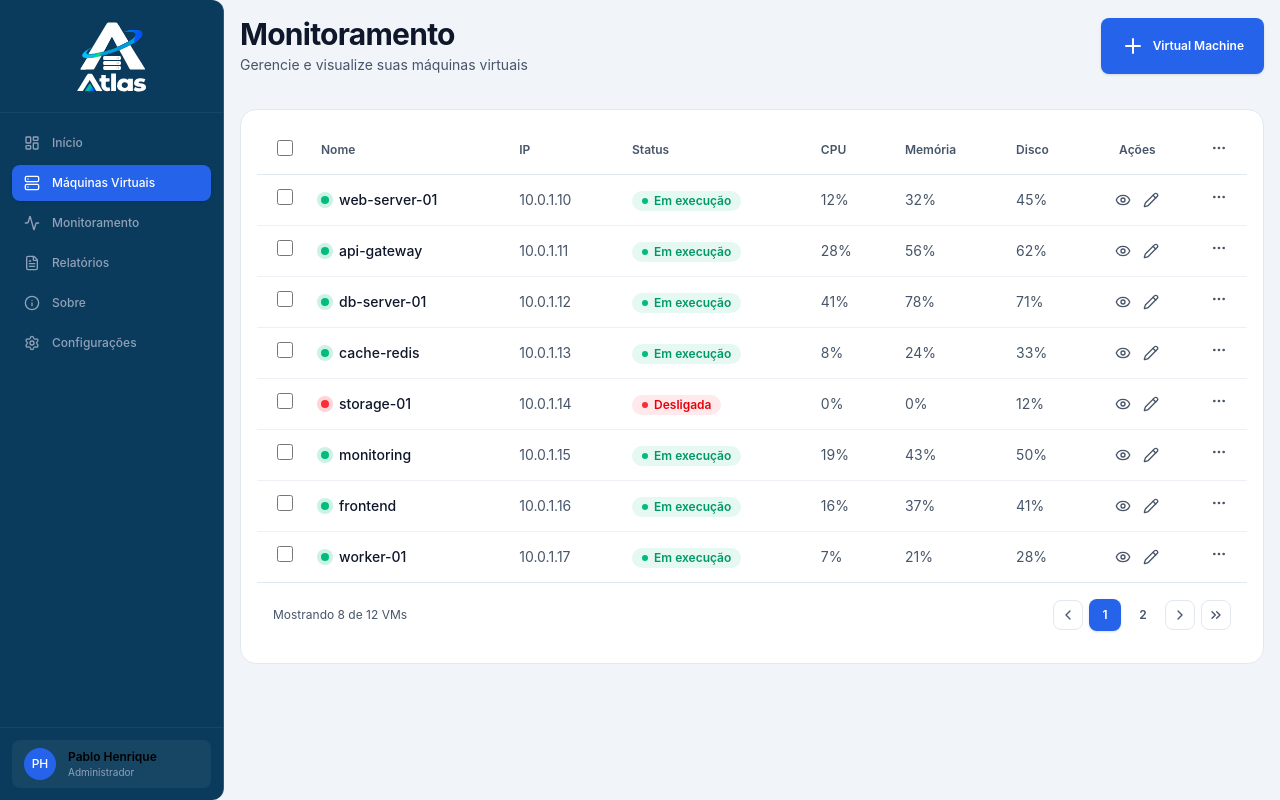
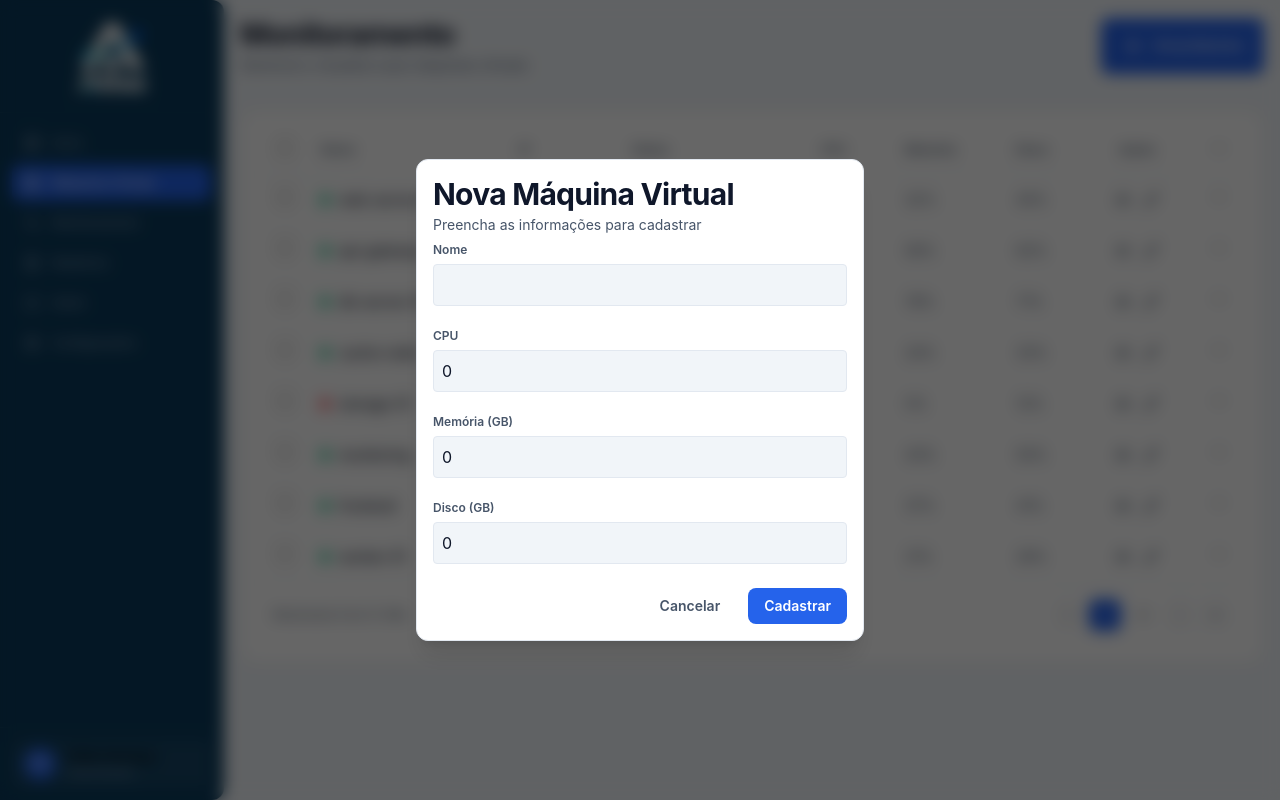
Before and after one commit to devpabloh/vm-flow, a React (Vite) app: page /virtual-machines in a window 1280 px wide. Both pictures are taken after a click on the button "Virtual Machine". Built offline with nearby package versions, Linux system fonts and the light colour scheme.

Commit message:
feat: "Adicionando funcionalidade de editar e funcionalidade de adicionar máquinas virtuais"

```diff
--- a/src/components/button.tsx
+++ b/src/components/button.tsx
@@ -1,5 +1,5 @@
 import { cva, type VariantProps } from 'class-variance-authority';
-import SpinnerIcon from '../assets/vite.svg?react';
+import SpinnerIcon from '../assets/spinner-loading.svg?react';
 import { Icon } from './icon';
 import { Text } from './text';
 
--- a/src/core-components/edit-vm-modal.tsx
+++ b/src/core-components/edit-vm-modal.tsx
@@ -3,35 +3,42 @@ import type {VirtualMachine} from '../core-components/vm-table'
 import {useState} from 'react'
 
 interface EditVmModalProps {
-    vm: VirtualMachine;
+    vm: VirtualMachine | null;
     onClose: ()=> void;
     onSave: (vm: VirtualMachine)=> void;
 }
 
 
 export function EditVmModal({vm,onClose,onSave}: EditVmModalProps){
-    const [name, setName] = useState(vm.name)
-    const [cpu, setCpu] = useState(vm.cpu)
-    const [memory, setMemory] = useState(vm.memory)
-    const [disk, setDisk] = useState(vm.disk)
+    const isEditing = Boolean(vm);
+
+    const [name, setName] = useState(vm?.name ?? '');
+    const [cpu, setCpu] = useState(vm?.cpu ?? 0);
+    const [memory, setMemory] = useState(vm?.memory ?? 0);
+    const [disk, setDisk] = useState(vm?.disk ?? 0);
 
     function handleSubmit(e: React.SubmitEvent){
         e.preventDefault();
 
-        onSave({
-            ...vm,
+        const vmData: VirtualMachine = {
+            id: vm?.id ?? crypto.randomUUID(),
+            ip: vm?.ip || '10.0.1.0',
+            status: vm?.status ?? 'running',
             name,
             cpu,
             memory,
             disk
-        });
+        }
+
+        onSave(vmData);
     }
 
 
     return (
         <div className='fixed inset-0 z-50 flex items-center justify-center bg-black/60 backdrop-blur-sm'>
-            <div>
-                <Text as='h2' variant='h2'>Editar máquina virtual: {vm.name}</Text>
+            <div className='w-full max-w-md bg-background-secondary p-4 rounded-xl border border-border-default shadow-xl'>
+                <Text as='h2' variant='h2'>{isEditing ? 'Editar Máquina virtual': 'Nova Máquina Virtual'}</Text>
+                <Text as='span' variant='caption'>{isEditing? vm?.name : 'Preencha as informações para cadastrar'}</Text>
                 <form
                     onSubmit={handleSubmit}
                     className='flex flex-col gap-4'
@@ -106,7 +113,7 @@ export function EditVmModal({vm,onClose,onSave}: EditVmModalProps){
                                 type='submit'
                                 className='px-4 py-2 text-sm font-semibold text-white bg-action-primary rounded-lg hover:bg-action-primary/90'
                             >
-                                Salvar
+                                {isEditing ? 'Salvar Alterações' : 'Cadastrar'}
                             </button>
                         </div>
 
--- a/src/core-components/header-monitoring.tsx
+++ b/src/core-components/header-monitoring.tsx
@@ -2,7 +2,11 @@ import { Button } from '../components/button';
 import { Text } from '../components/text';
 import { Plus } from 'lucide-react';
 
-export function HeaderMonitoring() {
+interface HeaderMonitoringProps{
+  onNewVm: () => void;
+}
+
+export function HeaderMonitoring({onNewVm}:HeaderMonitoringProps) {
   return (
     <header className="p-4 flex items-center justify-between">
       <div>
@@ -13,7 +17,7 @@ export function HeaderMonitoring() {
           Gerencie e visualize suas máquinas virtuais
         </Text>
       </div>
-      <Button icon={Plus} className="text-white">
+      <Button icon={Plus} className="text-white" onClick={onNewVm}>
         Virtual Machine
       </Button>
     </header>
--- a/src/core-components/vm-table.tsx
+++ b/src/core-components/vm-table.tsx
@@ -75,7 +75,11 @@ const mockVMs: VirtualMachine[] = [
   { id: '8', name: 'worker-01', ip: '10.0.1.17', status: 'running', cpu: 7, memory: 21, disk: 28 }
 ];
 
-export function VMTable() {
+interface VMTableProps{
+  onEdit: (vm:VirtualMachine)=> void;
+}
+
+export function VMTable({onEdit}:VMTableProps) {
   const [selectedIds, setSelectedIds] = useState<string[]>([]);
   const [currentPage, setCurrentPage] = useState(1);
   const [editingVm, setEditingVm] = useState<VirtualMachine| null>(null)
@@ -97,10 +101,6 @@ export function VMTable() {
   }
 
   const isAllSelected = mockVMs.length > 0 && selectedIds.length === mockVMs.length;
-
-  function handleEdit(vm:VirtualMachine){
-    setEditingVm(vm)
-  }
 
   function handleCloseEditModal(){
     setEditingVm(null)
@@ -211,7 +211,7 @@ export function VMTable() {
                         type="button"
                         title="Editar"
                         className="hover:text-action-primary transition-colors cursor-pointer"
-                        onClick={() => handleEdit(vm)}
+                        onClick={() => onEdit(vm)}
                       >
                         <Pencil className="w-4 h-4" />
                       </button>
--- a/src/pages/page-virtual-machines.tsx
+++ b/src/pages/page-virtual-machines.tsx
@@ -1,13 +1,56 @@
 import { HeaderMonitoring } from '../core-components/header-monitoring';
 import { VMTable } from '../core-components/vm-table';
+import {useState} from 'react';
+import type {VirtualMachine} from '../core-components/vm-table';
+import { EditVmModal } from '../core-components/edit-vm-modal';
+
 
 export function PageVirtualMachines() {
+  const [isModalOpen, setIsModalOpen] = useState(false);
+  const [selectedVm, setSelectedVm] = useState<VirtualMachine | null>(null);
+
+  function handleOpenCreate() {
+  setSelectedVm(null);
+  setIsModalOpen(true);
+}
+
+function handleOpenEdit(vm: VirtualMachine) {
+  setSelectedVm(vm);
+  setIsModalOpen(true);
+}
+function handleClose() {
+  setIsModalOpen(false);
+  setSelectedVm(null);
+}
+
+  function handleSave(vmData: VirtualMachine) {
+    if (selectedVm) {
+      console.log('Editando VM existente:', vmData);
+
+    } else {
+      console.log('Cadastrando nova VM:', vmData);
+
+    }
+    handleClose();
+  }
+
+
   return (
-    <div className="flex flex-col gap-4">
-      <HeaderMonitoring />
+      <div className="flex flex-col gap-4">
+
+      <HeaderMonitoring onNewVm={handleOpenCreate} />
       <main className="p-4 pt-0">
-        <VMTable />
+
+        <VMTable onEdit={handleOpenEdit} />
       </main>
+
+      {isModalOpen && (
+        <EditVmModal
+          vm={selectedVm}
+          onClose={handleClose}
+          onSave={handleSave}
+        />
+      )}
     </div>
   );
 }
```
